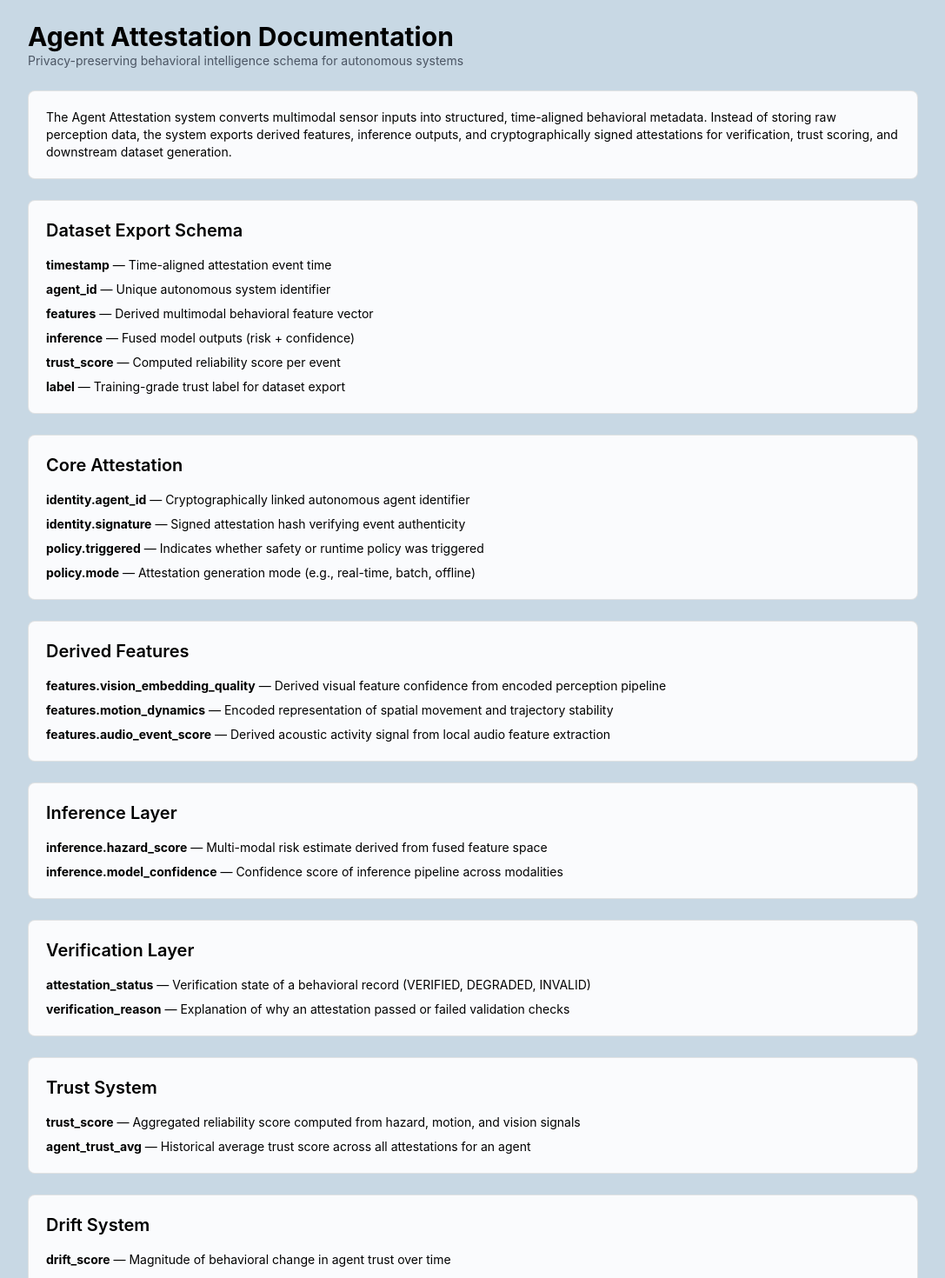
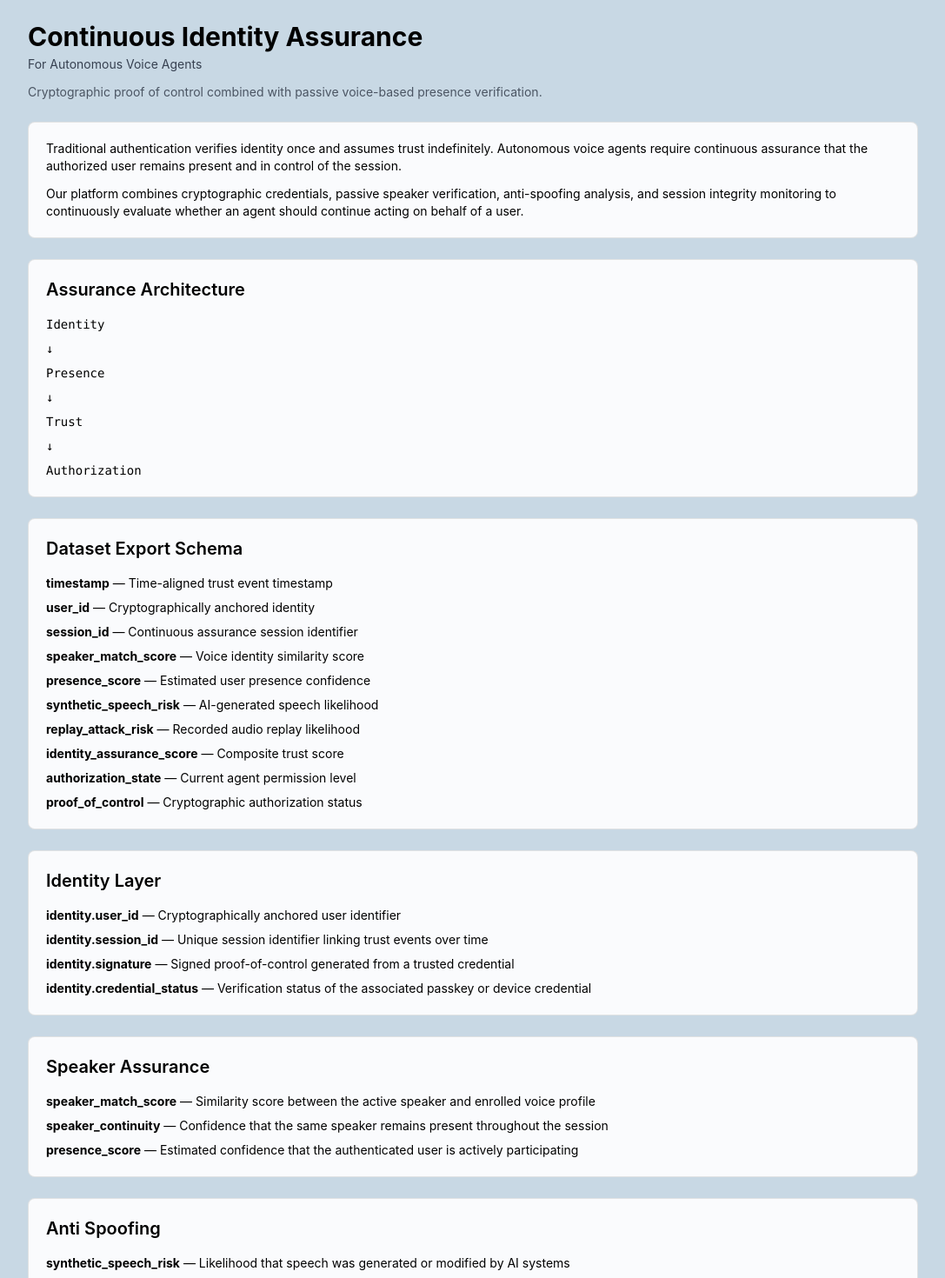
Before and after one commit to SanguineAI-Incorporated/sanguine-ai-users, a React (Vite) app: page /documentation in a window 1280 px wide. Shown: the top 1470 px of the page at 87% size, without its empty margins (96-1183 px from the left). Built offline with nearby package versions, Linux system fonts and the light colour scheme.

Commit message:
Refactor Documentation component for identity assurance

```diff
--- a/src/pages/Documentation.jsx
+++ b/src/pages/Documentation.jsx
@@ -2,103 +2,116 @@ import React from "react";
 
 export default function Documentation() {
   const featureGroups = {
-    core_attestation: [
+    identity_layer: [
       {
-        name: "identity.agent_id",
-        desc: "Cryptographically linked autonomous agent identifier",
+        name: "identity.user_id",
+        desc: "Cryptographically anchored user identifier",
+      },
+      {
+        name: "identity.session_id",
+        desc: "Unique session identifier linking trust events over time",
       },
       {
         name: "identity.signature",
-        desc: "Signed attestation hash verifying event authenticity",
+        desc: "Signed proof-of-control generated from a trusted credential",
       },
       {
-        name: "policy.triggered",
-        desc: "Indicates whether safety or runtime policy was triggered",
-      },
-      {
-        name: "policy.mode",
-        desc: "Attestation generation mode (e.g., real-time, batch, offline)",
+        name: "identity.credential_status",
+        desc: "Verification status of the associated passkey or device credential",
       },
     ],
 
-    derived_features: [
+    speaker_assurance: [
       {
-        name: "features.vision_embedding_quality",
-        desc: "Derived visual feature confidence from encoded perception pipeline",
+        name: "speaker_match_score",
+        desc: "Similarity score between the active speaker and enrolled voice profile",
       },
       {
-        name: "features.motion_dynamics",
-        desc: "Encoded representation of spatial movement and trajectory stability",
+        name: "speaker_continuity",
+        desc: "Confidence that the same speaker remains present throughout the session",
       },
       {
-        name: "features.audio_event_score",
-        desc: "Derived acoustic activity signal from local audio feature extraction",
+        name: "presence_score",
+        desc: "Estimated confidence that the authenticated user is actively participating",
       },
     ],
 
-    inference_layer: [
+    anti_spoofing: [
       {
-        name: "inference.hazard_score",
-        desc: "Multi-modal risk estimate derived from fused feature space",
+        name: "synthetic_speech_risk",
+        desc: "Likelihood that speech was generated or modified by AI systems",
       },
       {
-        name: "inference.model_confidence",
-        desc: "Confidence score of inference pipeline across modalities",
+        name: "replay_attack_risk",
+        desc: "Likelihood that recorded audio is being replayed",
+      },
+      {
+        name: "voice_conversion_risk",
+        desc: "Likelihood of real-time voice transformation or impersonation",
+      },
+      {
+        name: "audio_authenticity_score",
+        desc: "Overall confidence that speech originated from a live human source",
       },
     ],
 
-    verification_layer: [
+    trust_engine: [
       {
-        name: "attestation_status",
-        desc: "Verification state of a behavioral record (VERIFIED, DEGRADED, INVALID)",
+        name: "identity_assurance_score",
+        desc: "Composite confidence score across biometric and cryptographic signals",
       },
       {
-        name: "verification_reason",
-        desc: "Explanation of why an attestation passed or failed validation checks",
+        name: "session_integrity_score",
+        desc: "Confidence that session ownership has not changed over time",
+      },
+      {
+        name: "agent_trust_score",
+        desc: "Overall trust level used by autonomous agents for decision making",
       },
     ],
 
-    trust_system: [
+    authorization: [
       {
-        name: "trust_score",
-        desc: "Aggregated reliability score computed from hazard, motion, and vision signals",
+        name: "authorization_state",
+        desc: "Current permission level available to the autonomous agent",
       },
       {
-        name: "agent_trust_avg",
-        desc: "Historical average trust score across all attestations for an agent",
+        name: "action_approval",
+        desc: "Verification status for sensitive actions requiring user approval",
+      },
+      {
+        name: "proof_of_control",
+        desc: "Cryptographic confirmation that the credential holder authorized an action",
       },
     ],
 
-    drift_system: [
+    drift_detection: [
       {
-        name: "drift_score",
-        desc: "Magnitude of behavioral change in agent trust over time",
+        name: "behavioral_shift",
+        desc: "Deviation from historical interaction patterns",
       },
       {
-        name: "behavioral_shift",
-        desc: "Indicator of deviation between historical and recent agent behavior",
-      },
-    ],
-
-    environment: [
-      {
-        name: "environment.location_id",
-        desc: "Spatial or operational zone identifier",
+        name: "trust_drift_score",
+        desc: "Longitudinal change in trust signals across sessions",
       },
       {
-        name: "environment.lighting_condition",
-        desc: "Contextual environmental condition affecting perception quality",
+        name: "speaker_profile_drift",
+        desc: "Observed evolution of speaker characteristics over time",
       },
     ],
   };
 
-  const dataset_schema = [
-    ["timestamp", "Time-aligned attestation event time"],
-    ["agent_id", "Unique autonomous system identifier"],
-    ["features", "Derived multimodal behavioral feature vector"],
-    ["inference", "Fused model outputs (risk + confidence)"],
-    ["trust_score", "Computed reliability score per event"],
-    ["label", "Training-grade trust label for dataset export"],
+  const datasetSchema = [
+    ["timestamp", "Time-aligned trust event timestamp"],
+    ["user_id", "Cryptographically anchored identity"],
+    ["session_id", "Continuous assurance session identifier"],
+    ["speaker_match_score", "Voice identity similarity score"],
+    ["presence_score", "Estimated user presence confidence"],
+    ["synthetic_speech_risk", "AI-generated speech likelihood"],
+    ["replay_attack_risk", "Recorded audio replay likelihood"],
+    ["identity_assurance_score", "Composite trust score"],
+    ["authorization_state", "Current agent permission level"],
+    ["proof_of_control", "Cryptographic authorization status"],
   ];
 
   return (
@@ -107,28 +120,62 @@ export default function Documentation() {
 
         {/* HEADER */}
         <div>
-          <h1 className="text-3xl font-bold">Agent Attestation Documentation</h1>
-          <p className="text-sm text-gray-600">
-            Privacy-preserving behavioral intelligence schema for autonomous systems
+          <h1 className="text-3xl font-bold">
+            Continuous Identity Assurance
+          </h1>
+
+          <p className="text-sm text-gray-700 mt-1">
+            For Autonomous Voice Agents
+          </p>
+
+          <p className="text-sm text-gray-600 mt-3 max-w-3xl">
+            Cryptographic proof of control combined with passive
+            voice-based presence verification.
           </p>
         </div>
 
-        {/* SYSTEM OVERVIEW */}
+        {/* OVERVIEW */}
         <div className="bg-white/90 border border-black/10 rounded-lg p-5 text-sm">
           <p>
-            The Agent Attestation system converts multimodal sensor inputs into
-            structured, time-aligned behavioral metadata. Instead of storing raw
-            perception data, the system exports derived features, inference outputs,
-            and cryptographically signed attestations for verification, trust scoring,
-            and downstream dataset generation.
+            Traditional authentication verifies identity once and assumes
+            trust indefinitely. Autonomous voice agents require continuous
+            assurance that the authorized user remains present and in
+            control of the session.
           </p>
+
+          <p className="mt-3">
+            Our platform combines cryptographic credentials, passive
+            speaker verification, anti-spoofing analysis, and session
+            integrity monitoring to continuously evaluate whether an
+            agent should continue acting on behalf of a user.
+          </p>
+        </div>
+
+        {/* ARCHITECTURE */}
+        <div className="bg-white/90 border border-black/10 rounded-lg p-5">
+          <h2 className="text-xl font-semibold mb-4">
+            Assurance Architecture
+          </h2>
+
+          <div className="text-sm space-y-2 font-mono">
+            <div>Identity</div>
+            <div>↓</div>
+            <div>Presence</div>
+            <div>↓</div>
+            <div>Trust</div>
+            <div>↓</div>
+            <div>Authorization</div>
+          </div>
         </div>
 
         {/* DATASET SCHEMA */}
         <div className="bg-white/90 border border-black/10 rounded-lg p-5">
-          <h2 className="text-xl font-semibold mb-4">Dataset Export Schema</h2>
+          <h2 className="text-xl font-semibold mb-4">
+            Dataset Export Schema
+          </h2>
+
           <ul className="space-y-2 text-sm">
-            {dataset_schema.map(([name, desc]) => (
+            {datasetSchema.map(([name, desc]) => (
               <li key={name}>
                 <strong>{name}</strong> — {desc}
               </li>
@@ -147,9 +194,9 @@ export default function Documentation() {
             </h2>
 
             <ul className="space-y-2 text-sm">
-              {list.map((f) => (
-                <li key={f.name}>
-                  <strong>{f.name}</strong> — {f.desc}
+              {list.map((feature) => (
+                <li key={feature.name}>
+                  <strong>{feature.name}</strong> — {feature.desc}
                 </li>
               ))}
             </ul>
```
